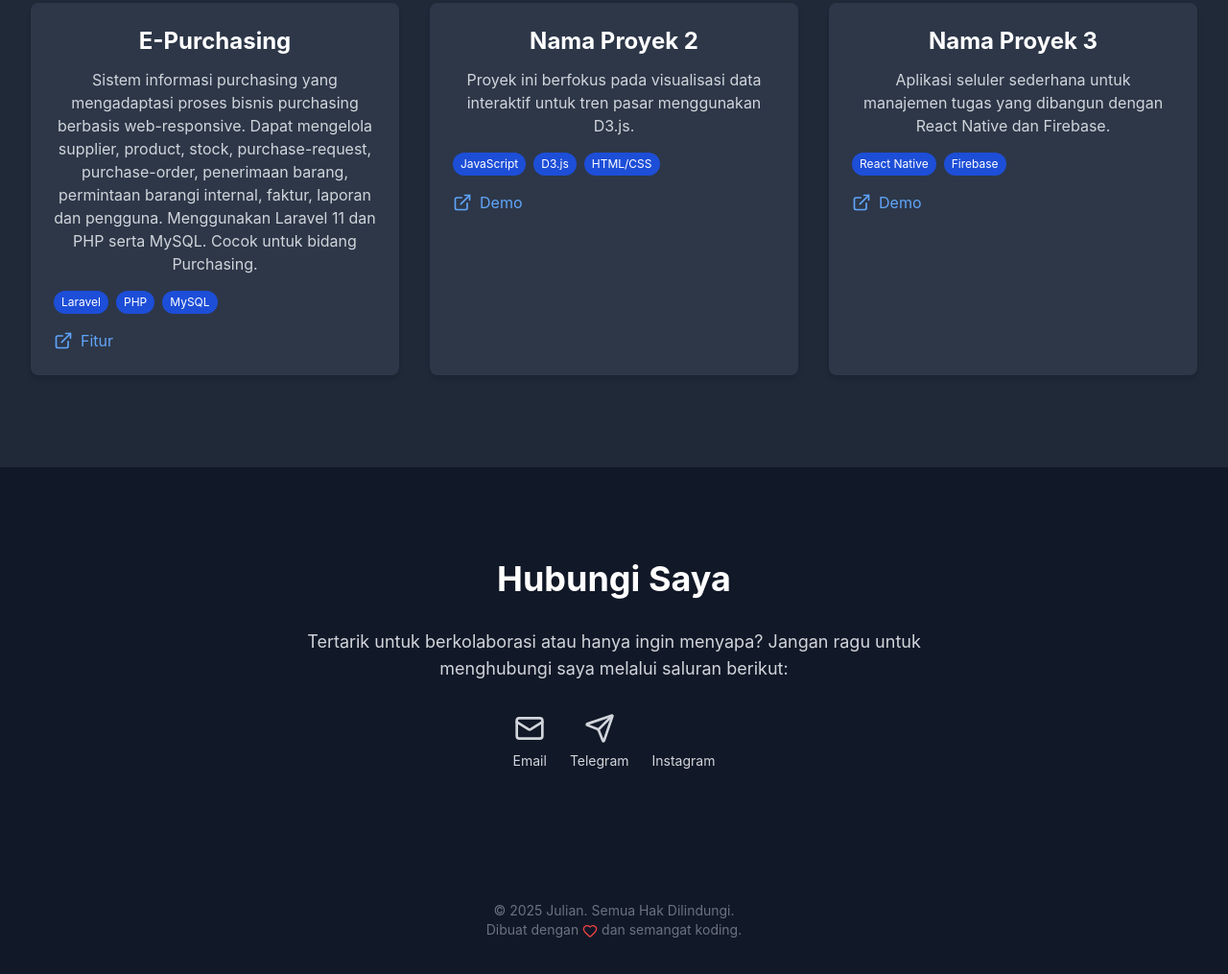
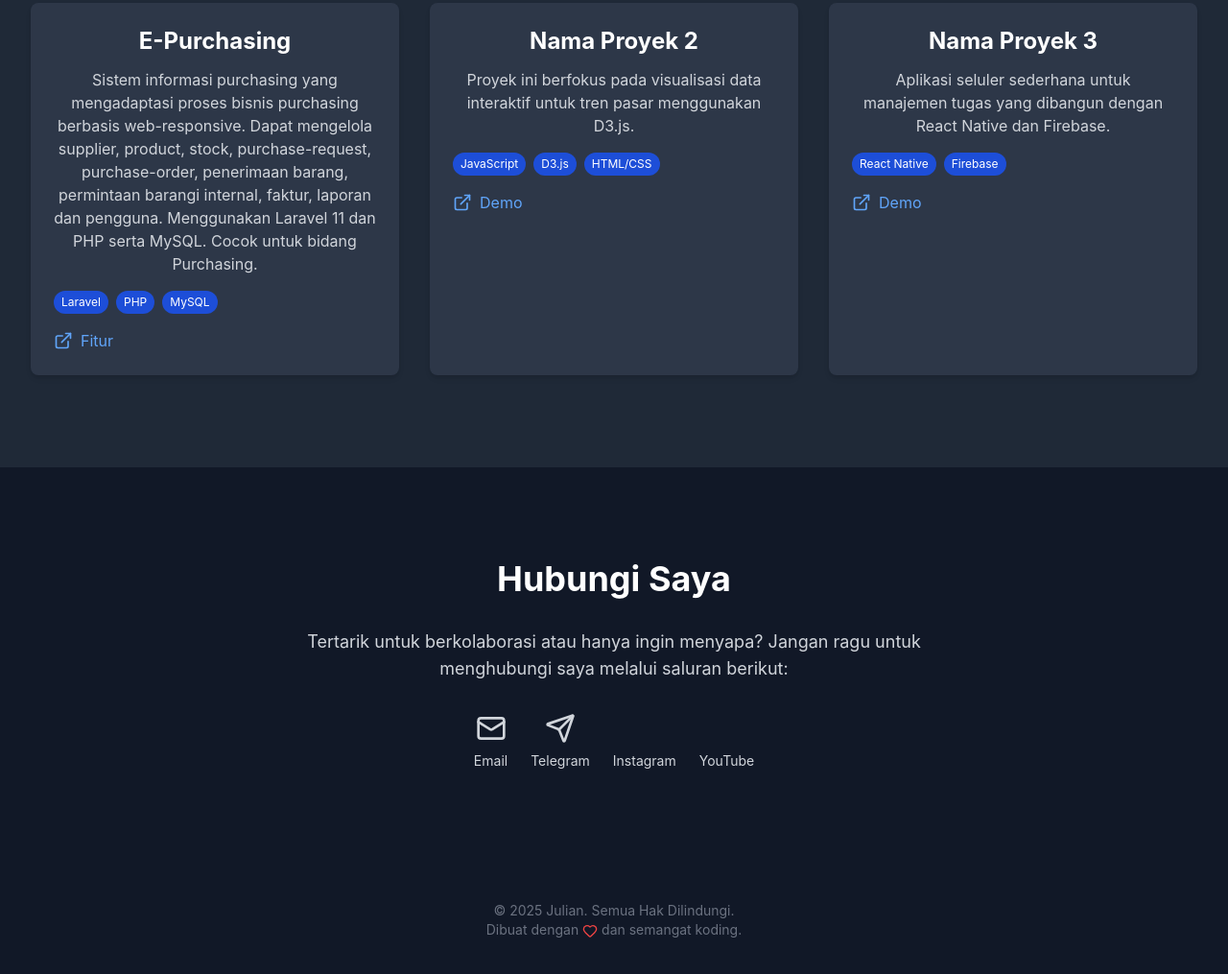
Before and after one commit to oxyrus69/oxyrus69.github.io, a plain HTML site: page index.html in a window 1280 px wide. Shown: the part 2304-3319 px from the top of the page at 96% size. Drawn offline with nearby package versions, Linux system fonts and the light colour scheme.

Commit message:
adding youtube channel on contact

```diff
--- a/index.html
+++ b/index.html
@@ -352,17 +352,21 @@
                 Tertarik untuk berkolaborasi atau hanya ingin menyapa? Jangan ragu untuk menghubungi saya melalui saluran berikut:
             </p>
             <div class="flex justify-center space-x-6 text-gray-300">
-                <a href="mailto:emailanda@example.com" class="flex flex-col items-center hover:text-white transition duration-300">
+                <a href="endriojn@gmail.com" class="flex flex-col items-center hover:text-white transition duration-300">
                     <i data-lucide="mail" class="w-8 h-8 mb-2"></i>
                     <span class="text-sm">Email</span>
                 </a>
-                <a href="https://t.me/yourtelegramusername" target="_blank" class="flex flex-col items-center hover:text-white transition duration-300">
+                <a href="https://t.me/sleepvessel" target="_blank" class="flex flex-col items-center hover:text-white transition duration-300">
                     <i data-lucide="send" class="w-8 h-8 mb-2"></i>
                     <span class="text-sm">Telegram</span>
                 </a>
-                <a href="https://instagram.com/yourinstagramusername" target="_blank" class="flex flex-col items-center hover:text-white transition duration-300">
+                <a href="https://instagram.com/d1ednow" target="_blank" class="flex flex-col items-center hover:text-white transition duration-300">
                     <i data-lucide="instagram" class="w-8 h-8 mb-2"></i>
                     <span class="text-sm">Instagram</span>
+                </a>
+                <a href="https://youtube.com/@pirotutv" target="_blank" class="flex flex-col items-center hover:text-white transition duration-300">
+                    <i data-lucide="youtube" class="w-8 h-8 mb-2"></i>
+                    <span class="text-sm">YouTube</span>
                 </a>
                 <!-- Tambahkan tautan sosial media lainnya -->
             </div>
```
